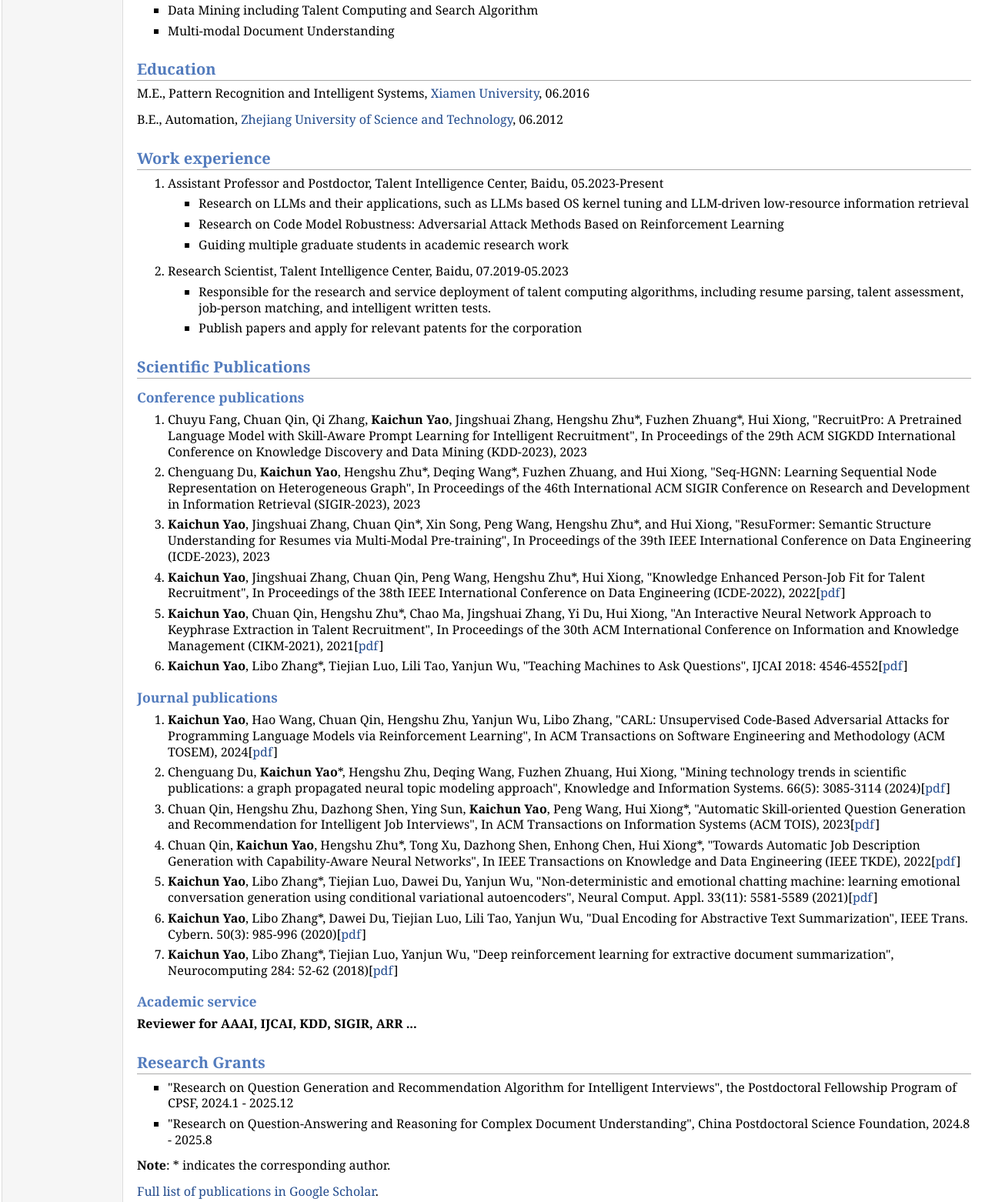
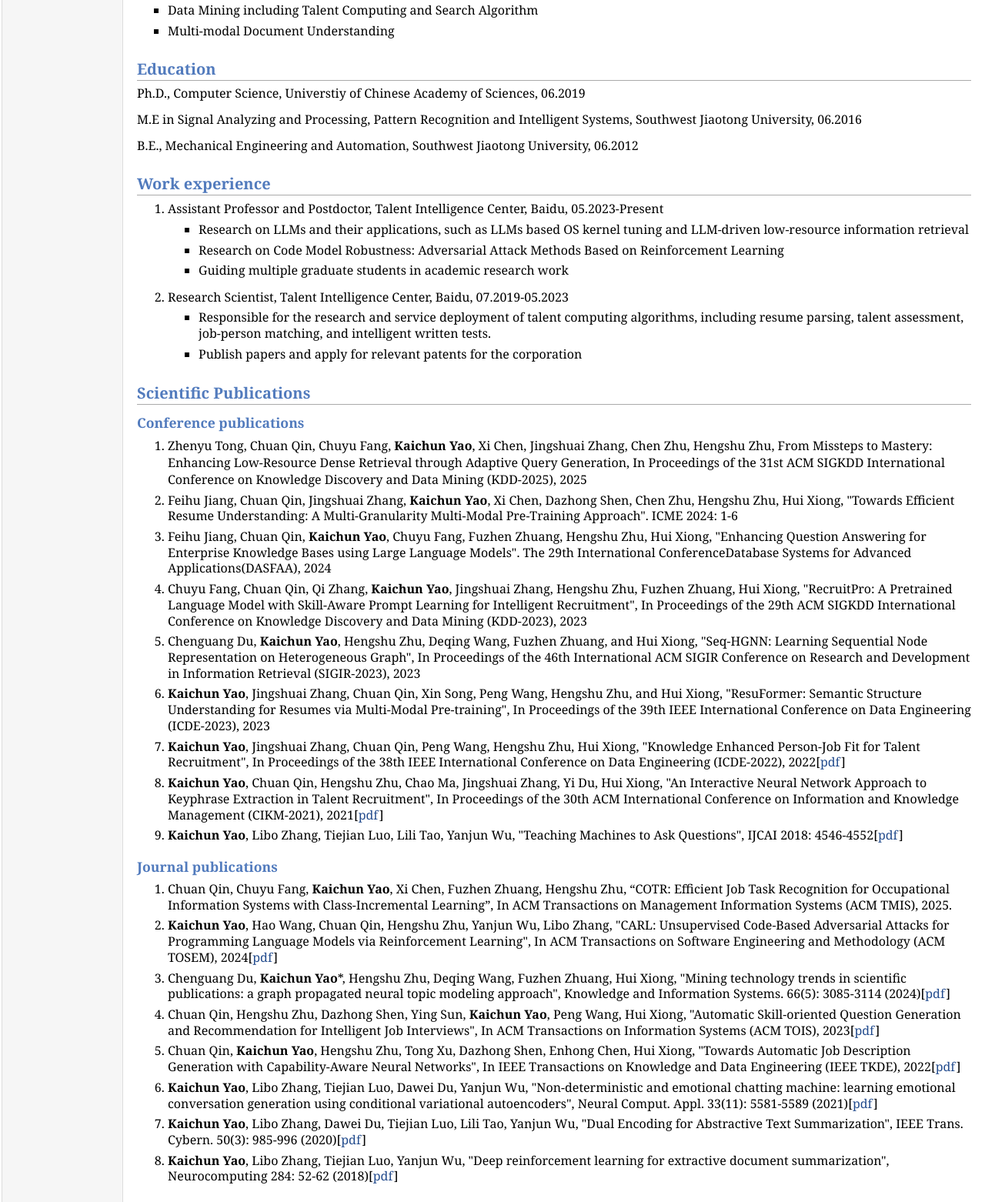
Before and after one commit to yaokaichun/kevin.github.io, a plain HTML site: page index.html in a window 1280 px wide. Shown: the part 552-2114 px from the top of the page at 77% size. Drawn offline with Linux system fonts and the light colour scheme.

Commit message:
Update index.html

```diff
--- a/index.html
+++ b/index.html
@@ -51,8 +51,9 @@ E-mail: <a href="mailto:yaokaichun@outlook.com">yaokaichun@outlook.com</a></p>
 </ul>
 
 <h2>Education</h2>
-<p>M.E., Pattern Recognition and Intelligent Systems, <a href="https://www.xmu.edu.cn/">Xiamen University</a>, 06.2016</p>
-<p>B.E., Automation, <a href="http://www.zust.edu.cn/">Zhejiang University of Science and Technology</a>, 06.2012</p>
+<p>Ph.D., Computer Science, Universtiy of Chinese Academy of Sciences, 06.2019</p>
+<p>M.E in Signal Analyzing and Processing, Pattern Recognition and Intelligent Systems, Southwest Jiaotong University, 06.2016</p>
+<p>B.E., Mechanical Engineering and Automation, Southwest Jiaotong University, 06.2012</p>
 </ul>
 
 <h2>Work experience</h2>
@@ -90,36 +91,44 @@ E-mail: <a href="mailto:yaokaichun@outlook.com">yaokaichun@outlook.com</a></p>
 <h2>Scientific Publications </h2>
 <h3>Conference publications </h3>
 <ol>
-<li><p>Chuyu Fang, Chuan Qin, Qi Zhang, <b>Kaichun Yao</b>, Jingshuai Zhang, Hengshu Zhu*, Fuzhen Zhuang*, Hui Xiong, "RecruitPro: A Pretrained Language Model with Skill-Aware Prompt Learning for Intelligent Recruitment", In Proceedings of the 29th ACM SIGKDD International Conference on Knowledge Discovery and Data Mining (KDD-2023), 2023</p>
+<li>Zhenyu Tong, Chuan Qin, Chuyu Fang, <b>Kaichun Yao</b>, Xi Chen, Jingshuai Zhang, Chen Zhu, Hengshu Zhu, From Missteps to Mastery: Enhancing Low-Resource Dense Retrieval through Adaptive Query Generation, In Proceedings of the 31st ACM SIGKDD International Conference on Knowledge Discovery and Data Mining (KDD-2025), 2025</p>
 </li>
-<li><p>Chenguang Du, <b>Kaichun Yao</b>, Hengshu Zhu*, Deqing Wang*, Fuzhen Zhuang, and Hui Xiong, "Seq-HGNN: Learning Sequential Node Representation on Heterogeneous Graph", In Proceedings of the 46th International ACM SIGIR Conference on Research and Development in Information Retrieval (SIGIR-2023), 2023</p>
+<li><p>Feihu Jiang, Chuan Qin, Jingshuai Zhang, <b>Kaichun Yao</b>, Xi Chen, Dazhong Shen, Chen Zhu, Hengshu Zhu, Hui Xiong, "Towards Efficient Resume Understanding: A Multi-Granularity Multi-Modal Pre-Training Approach". ICME 2024: 1-6</p>
 </li>
-<li><p><b>Kaichun Yao</b>, Jingshuai Zhang, Chuan Qin*, Xin Song, Peng Wang, Hengshu Zhu*, and Hui Xiong, "ResuFormer: Semantic Structure Understanding for Resumes via Multi-Modal Pre-training", In Proceedings of the 39th IEEE International Conference on Data Engineering (ICDE-2023), 2023</p>
+<li><p>Feihu Jiang, Chuan Qin, <b>Kaichun Yao</b>, Chuyu Fang, Fuzhen Zhuang, Hengshu Zhu, Hui Xiong, "Enhancing Question Answering for Enterprise Knowledge Bases using Large Language Models". The 29th International ConferenceDatabase Systems for Advanced Applications(DASFAA), 2024</p>
 </li>
-<li><p><b>Kaichun Yao</b>, Jingshuai Zhang, Chuan Qin, Peng Wang, Hengshu Zhu*, Hui Xiong, "Knowledge Enhanced Person-Job Fit for Talent Recruitment", In Proceedings of the 38th IEEE International Conference on Data Engineering (ICDE-2022), 2022[<a href="https://ieeexplore.ieee.org/document/9835552">pdf</a>]</p>
+<li><p>Chuyu Fang, Chuan Qin, Qi Zhang, <b>Kaichun Yao</b>, Jingshuai Zhang, Hengshu Zhu, Fuzhen Zhuang, Hui Xiong, "RecruitPro: A Pretrained Language Model with Skill-Aware Prompt Learning for Intelligent Recruitment", In Proceedings of the 29th ACM SIGKDD International Conference on Knowledge Discovery and Data Mining (KDD-2023), 2023</p>
 </li>
-<li><p><b>Kaichun Yao</b>, Chuan Qin, Hengshu Zhu*, Chao Ma, Jingshuai Zhang, Yi Du, Hui Xiong, "An Interactive Neural Network Approach to Keyphrase Extraction in Talent Recruitment", In Proceedings of the 30th ACM International Conference on Information and Knowledge Management (CIKM-2021), 2021[<a href="https://dl.acm.org/doi/abs/10.1145/3459637.3482319">pdf</a>]</p>
+<li><p>Chenguang Du, <b>Kaichun Yao</b>, Hengshu Zhu, Deqing Wang, Fuzhen Zhuang, and Hui Xiong, "Seq-HGNN: Learning Sequential Node Representation on Heterogeneous Graph", In Proceedings of the 46th International ACM SIGIR Conference on Research and Development in Information Retrieval (SIGIR-2023), 2023</p>
 </li>
-<li><p><b>Kaichun Yao</b>, Libo Zhang*, Tiejian Luo, Lili Tao, Yanjun Wu, "Teaching Machines to Ask Questions", IJCAI 2018: 4546-4552[<a href="https://www.ijcai.org/proceedings/2018/0632.pdf">pdf</a>]</p>
+<li><p><b>Kaichun Yao</b>, Jingshuai Zhang, Chuan Qin, Xin Song, Peng Wang, Hengshu Zhu, and Hui Xiong, "ResuFormer: Semantic Structure Understanding for Resumes via Multi-Modal Pre-training", In Proceedings of the 39th IEEE International Conference on Data Engineering (ICDE-2023), 2023</p>
+</li>
+<li><p><b>Kaichun Yao</b>, Jingshuai Zhang, Chuan Qin, Peng Wang, Hengshu Zhu, Hui Xiong, "Knowledge Enhanced Person-Job Fit for Talent Recruitment", In Proceedings of the 38th IEEE International Conference on Data Engineering (ICDE-2022), 2022[<a href="https://ieeexplore.ieee.org/document/9835552">pdf</a>]</p>
+</li>
+<li><p><b>Kaichun Yao</b>, Chuan Qin, Hengshu Zhu, Chao Ma, Jingshuai Zhang, Yi Du, Hui Xiong, "An Interactive Neural Network Approach to Keyphrase Extraction in Talent Recruitment", In Proceedings of the 30th ACM International Conference on Information and Knowledge Management (CIKM-2021), 2021[<a href="https://dl.acm.org/doi/abs/10.1145/3459637.3482319">pdf</a>]</p>
+</li>
+<li><p><b>Kaichun Yao</b>, Libo Zhang, Tiejian Luo, Lili Tao, Yanjun Wu, "Teaching Machines to Ask Questions", IJCAI 2018: 4546-4552[<a href="https://www.ijcai.org/proceedings/2018/0632.pdf">pdf</a>]</p>
 </li>
 </ol>
 
 
 <h3>Journal publications </h3>
 <ol>
+<li><p>Chuan Qin, Chuyu Fang, <b>Kaichun Yao</b>, Xi Chen, Fuzhen Zhuang, Hengshu Zhu, “COTR: Efficient Job Task Recognition for Occupational Information Systems with Class-Incremental Learning”, In ACM Transactions on Management Information Systems (ACM TMIS), 2025.</p>
+</li>
 <li><p><b>Kaichun Yao</b>, Hao Wang, Chuan Qin, Hengshu Zhu, Yanjun Wu, Libo Zhang, "CARL: Unsupervised Code-Based Adversarial Attacks for Programming Language Models via Reinforcement Learning", In ACM Transactions on Software Engineering and Methodology (ACM TOSEM), 2024[<a href="https://dl.acm.org/doi/10.1145/3688839">pdf</a>]</p>
 </li>
 <li><p>Chenguang Du, <b>Kaichun Yao</b>*, Hengshu Zhu, Deqing Wang, Fuzhen Zhuang, Hui Xiong, "Mining technology trends in scientific publications: a graph propagated neural topic modeling approach", Knowledge and Information Systems. 66(5): 3085-3114 (2024)[<a href="https://dlnext.acm.org/doi/10.1007/s10115-023-02005-2">pdf</a>]</p>
 </li>
-<li><p>Chuan Qin, Hengshu Zhu, Dazhong Shen, Ying Sun, <b>Kaichun Yao</b>, Peng Wang, Hui Xiong*, "Automatic Skill-oriented Question Generation and Recommendation for Intelligent Job Interviews", In ACM Transactions on Information Systems (ACM TOIS), 2023[<a href="https://dl.acm.org/doi/pdf/10.1145/3604552">pdf</a>]</p>
+<li><p>Chuan Qin, Hengshu Zhu, Dazhong Shen, Ying Sun, <b>Kaichun Yao</b>, Peng Wang, Hui Xiong, "Automatic Skill-oriented Question Generation and Recommendation for Intelligent Job Interviews", In ACM Transactions on Information Systems (ACM TOIS), 2023[<a href="https://dl.acm.org/doi/pdf/10.1145/3604552">pdf</a>]</p>
 </li>
-<li><p>Chuan Qin, <b>Kaichun Yao</b>, Hengshu Zhu*, Tong Xu, Dazhong Shen, Enhong Chen, Hui Xiong*, "Towards Automatic Job Description Generation with Capability-Aware Neural Networks", In IEEE Transactions on Knowledge and Data Engineering (IEEE TKDE), 2022[<a href="https://ieeexplore.ieee.org/document/9693259">pdf</a>]</p>
+<li><p>Chuan Qin, <b>Kaichun Yao</b>, Hengshu Zhu, Tong Xu, Dazhong Shen, Enhong Chen, Hui Xiong, "Towards Automatic Job Description Generation with Capability-Aware Neural Networks", In IEEE Transactions on Knowledge and Data Engineering (IEEE TKDE), 2022[<a href="https://ieeexplore.ieee.org/document/9693259">pdf</a>]</p>
 </li>
-<li><p><b>Kaichun Yao</b>, Libo Zhang*, Tiejian Luo, Dawei Du, Yanjun Wu, "Non-deterministic and emotional chatting machine: learning emotional conversation generation using conditional variational autoencoders", Neural Comput. Appl. 33(11): 5581-5589 (2021)[<a href="https://dl.acm.org/doi/abs/10.1007/s00521-020-05338-z">pdf</a>]</p>
+<li><p><b>Kaichun Yao</b>, Libo Zhang, Tiejian Luo, Dawei Du, Yanjun Wu, "Non-deterministic and emotional chatting machine: learning emotional conversation generation using conditional variational autoencoders", Neural Comput. Appl. 33(11): 5581-5589 (2021)[<a href="https://dl.acm.org/doi/abs/10.1007/s00521-020-05338-z">pdf</a>]</p>
 </li>
-<li><p><b>Kaichun Yao</b>, Libo Zhang*, Dawei Du, Tiejian Luo, Lili Tao, Yanjun Wu, "Dual Encoding for Abstractive Text Summarization", IEEE Trans. Cybern. 50(3): 985-996 (2020)[<a href="https://ieeexplore.ieee.org/document/8520903">pdf</a>]</p>
+<li><p><b>Kaichun Yao</b>, Libo Zhang, Dawei Du, Tiejian Luo, Lili Tao, Yanjun Wu, "Dual Encoding for Abstractive Text Summarization", IEEE Trans. Cybern. 50(3): 985-996 (2020)[<a href="https://ieeexplore.ieee.org/document/8520903">pdf</a>]</p>
 </li>
-<li><p><b>Kaichun Yao</b>, Libo Zhang*, Tiejian Luo, Yanjun Wu, "Deep reinforcement learning for extractive document summarization", Neurocomputing 284: 52-62 (2018)[<a href="https://www.sciencedirect.com/science/article/abs/pii/S0925231218300377">pdf</a>]</p>
+<li><p><b>Kaichun Yao</b>, Libo Zhang, Tiejian Luo, Yanjun Wu, "Deep reinforcement learning for extractive document summarization", Neurocomputing 284: 52-62 (2018)[<a href="https://www.sciencedirect.com/science/article/abs/pii/S0925231218300377">pdf</a>]</p>
 </li>
 </ol>
 
@@ -142,9 +151,10 @@ E-mail: <a href="mailto:yaokaichun@outlook.com">yaokaichun@outlook.com</a></p>
 <li><p>"Research on Question-Answering and Reasoning for Complex Document Understanding", China Postdoctoral Science Foundation, 2024.8 - 2025.8</p>
 </li>
 </ul>
+<!--
+<p><b>Note</b>: * indicates the corresponding author.</p>
+//-->
 
-
-<p><b>Note</b>: * indicates the corresponding author.</p>
 <p><a href="https://scholar.google.com.hk/citations?user=REg_-8gAAAAJ">Full list of publications in Google Scholar</a>.</p>
 <!--
 <h3>Academic service</h3>
```
